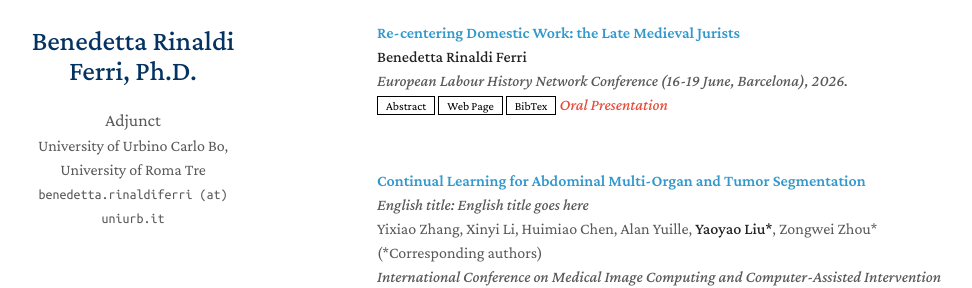
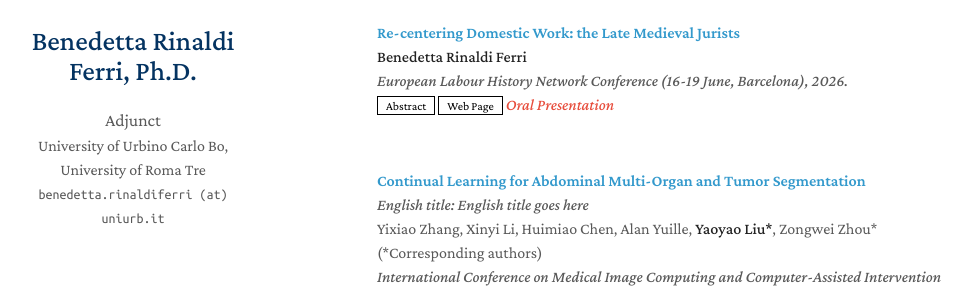
Before and after one commit to rinaldiferri/rinaldiferri.github.io, a Jekyll site: the page built from index.md, in a window 1280 px wide and 900 px high, scrolled down 401 px. Shown: the part 161-449 px from the top of the window, without its empty margins (143-1115 px from the left). Built offline with Jekyll 4.4.1, drawn with Linux system fonts in a browser that asks for light colours; a style sheet for code colours, icons or effects is not loaded; our own code applies the rules of GitHub Pages for plain Markdown files.

Commit message:
Update publications.yml

```diff
--- a/_data/publications.yml
+++ b/_data/publications.yml
@@ -6,7 +6,6 @@ main:
     conference: European Labour History Network Conference (16-19 June, Barcelona), 2026.
     abstract: ./assets/files/2026_barcelona_abstract.txt
     page: https://barcelonaelhn.ub.edu
-    bibtex: ./assets/bibtex/ehln2026.txt
     notes: Oral Presentation
 
   - title: Continual Learning for Abdominal Multi-Organ and Tumor Segmentation
```
